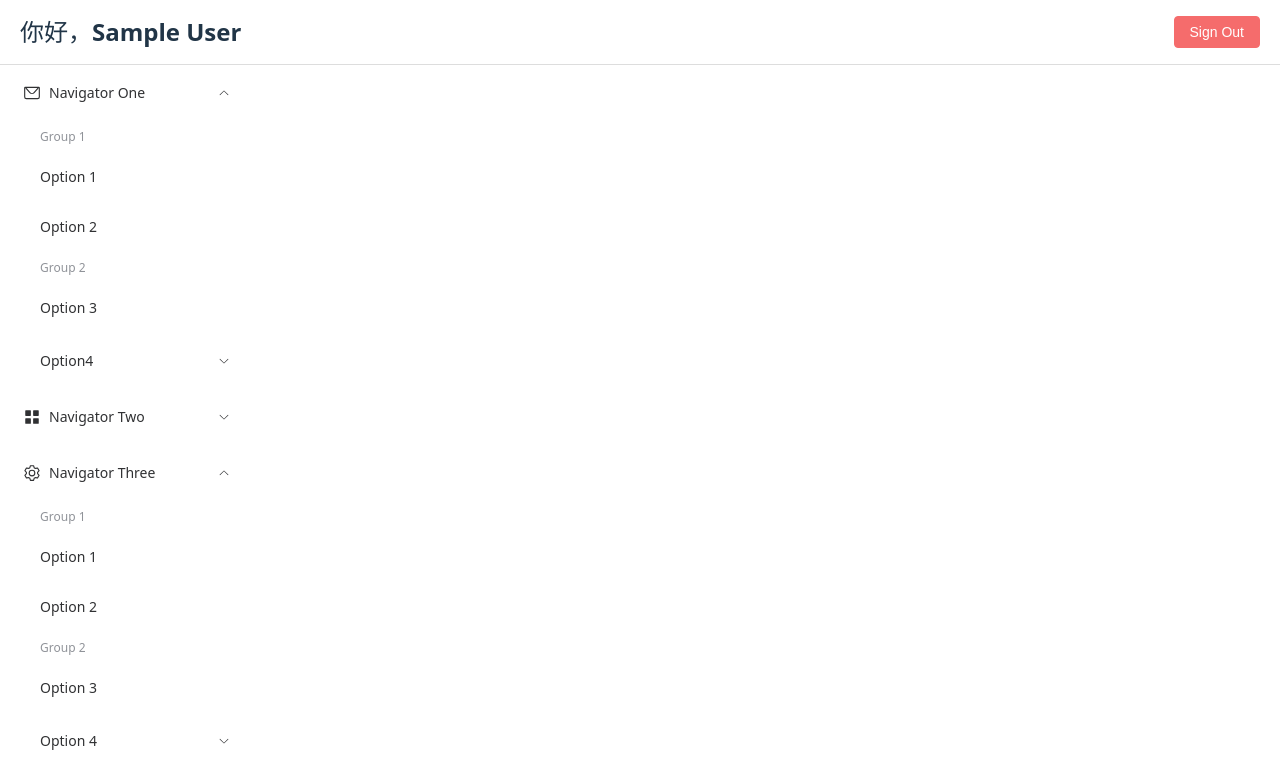
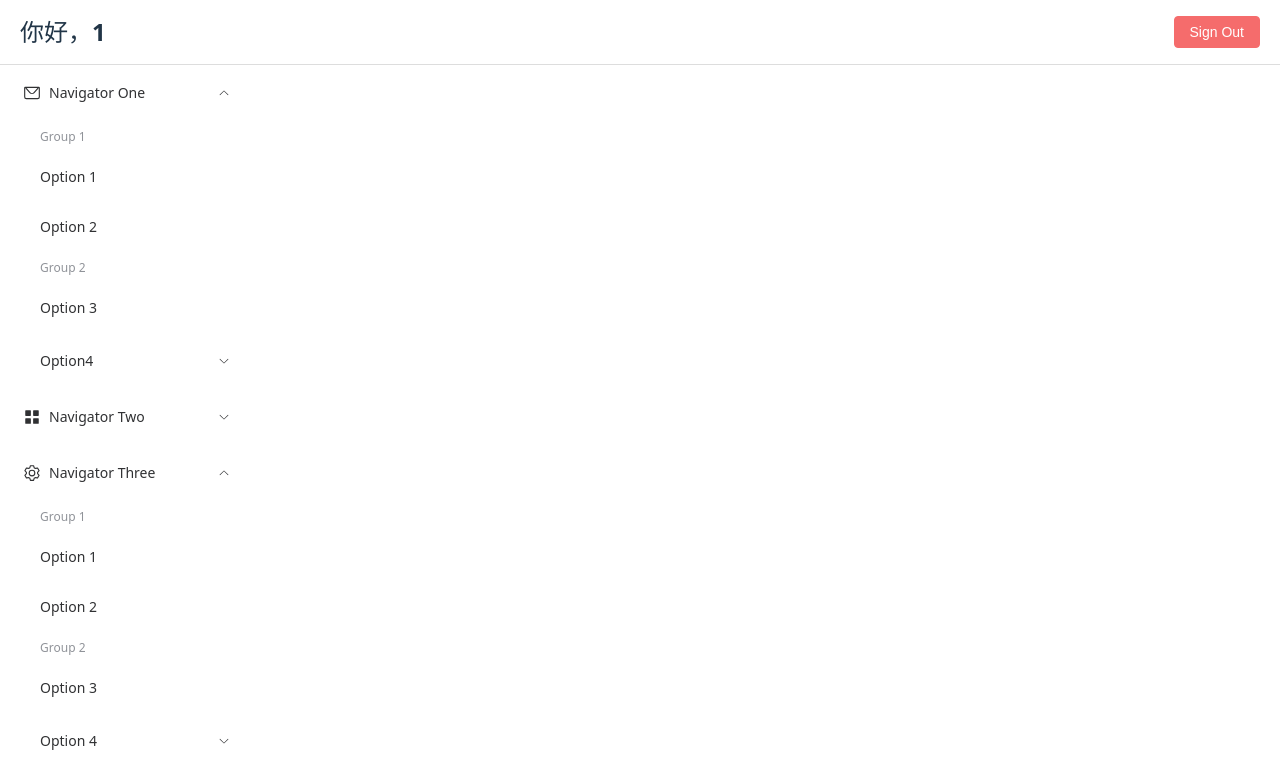
Before and after one commit to AAAAAApe/Meeting_Room_Reservation, a Vue app in the folder frontend/: page / in a window 1280 px wide. Shown: the top 784 px of the page. Built offline with nearby package versions, Linux system fonts and the light colour scheme; sample sign-in values are in the browser's storage.

Commit message:
优化首页用户信息获取逻辑，改为从 userStore 加载用户信息，并清理退出登录时的用户状态管理代码

```diff
--- a/frontend/src/views/Home.vue
+++ b/frontend/src/views/Home.vue
@@ -45,12 +45,9 @@ const userStore = useUserStore()
 const userName = ref('')
 
 onMounted(() => {
-  // 从localStorage获取用户信息
-  const userStr = localStorage.getItem('user')
-  if (userStr) {
-    const user = JSON.parse(userStr)
-    userName.value = user.name || user.userId
-  }
+  // 从userStore获取用户信息
+  userStore.loadUserFromStorage()
+  userName.value = userStore.user?.userName || userStore.user?.userId || ''
 })
 
 // 处理退出登录
@@ -62,17 +59,11 @@ const handleSignOut = async () => {
       type: 'warning'
     })
 
-    // 清除token
-    tokenService.removeToken()
-
-    // 清除本地存储的用户信息
-    localStorage.removeItem('user')
-
-    // 清除userStore中的用户信息
-    userStore.clearUser()
-
+    // 发送 logout 请求，同时清除用户信息和 cookie
+    await tokenService.logout()
     // 跳转到登录页
     router.push('/login')
+
   } catch {
     // 用户取消退出登录，不做任何操作
   }
```
